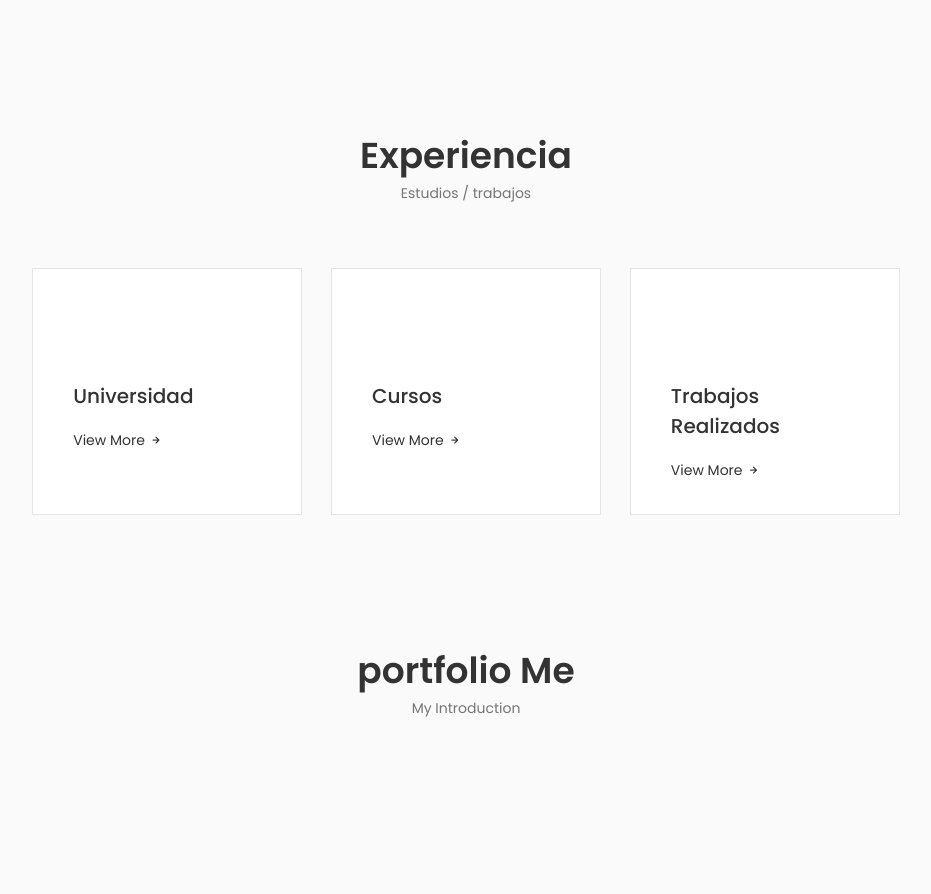
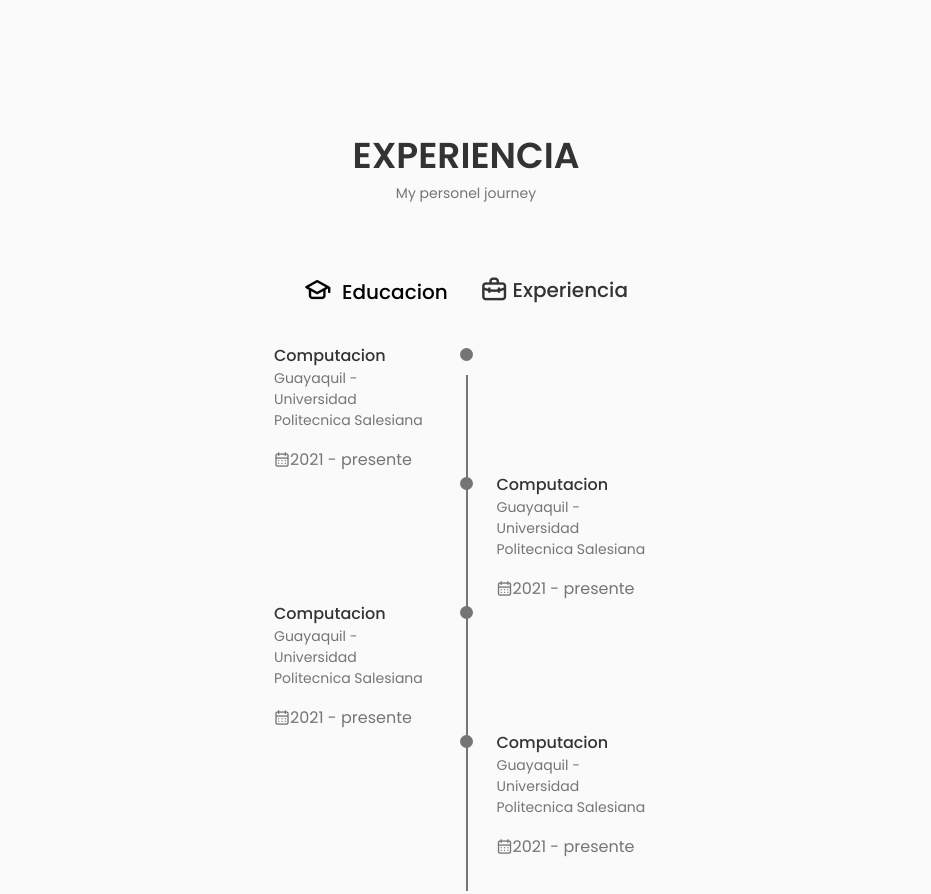
Before and after one commit to LeonardoFate/Portfolio-AV, a React (Create React App) app: page / in a window 1280 px wide. Shown: the part 1900-2794 px from the top of the page, without its empty margins (174-1105 px from the left). Built offline with nearby package versions, Linux system fonts and the light colour scheme.

Commit message:
Seccion experiencia agregada

```diff
--- a/src/App.js
+++ b/src/App.js
@@ -4,9 +4,9 @@ import Header from './components/header/Header';
 import Home from './components/home/Home';
 import About from './components/about/About';
 import Skills from './components/skills/Skills';
-import Services from './components/servicios/Services';
 import Portfolio from './components/portfolio/Portfolio';
 import Contact from './components/contact/Contact';
+import Experience from './components/experience/Experience';
 const App = () => {
 return (
     <>
@@ -15,7 +15,7 @@ return (
       <Home />
       <About />
       <Skills />
-      <Services />
+      <Experience/>
       <Portfolio />
       <Contact />
       </main>
--- /dev/null
+++ b/src/components/experience/Experience.jsx
@@ -0,0 +1,178 @@
+import React, { useState } from "react";
+import './experience.css';
+const Experience = () => {
+    const [toggleState, setToggleState] = useState(1);
+
+    const toggleTab = (index) =>{
+      setToggleState(index);
+    }
+
+  return (
+    <section className="experience section" id="experience">
+      <h2 className="section__title">EXPERIENCIA</h2>
+      <span className="section__subtitle">My personel journey</span>
+
+      <div className="experience__container container">
+        <div className="experience__tabs">
+          <div className={toggleState ===1 ?"experience__button experience__active buttom--flex": "experience__button button--flex"} onClick={() => toggleTab(1)}
+          >
+            <i className="uil uil-graduation-cap experience__icon"></i>{" "}
+            Educacion
+          </div>
+          <div className={toggleState ===2  ?"experience__button experience__active buttom--flex": "experience__button button--flex" }onClick={() => toggleTab(2)}
+          >
+            <i className="uil uil-briefcase-alt experience__icon"></i>{" "}
+            Experiencia
+          </div>
+        </div>
+
+        <div className="experience__sections">
+          <div className={toggleState ===1 ? "experience__content experience__content-active": "experience__content"}>
+            <div className="experience__data">
+              <div>
+                <h3 className="experience__title">Computacion</h3>
+                <span className="experience__subtitle">
+                  Guayaquil - Universidad Politecnica Salesiana
+                </span>
+                <div className="experience__calender">
+                  <i className="uil uil-calendar-alt"></i>2021 - presente
+                </div>
+              </div>
+              <div>
+                <span className="experience__rounder"></span>
+                <span className="experience__line"></span>
+              </div>
+            </div>
+
+            <div className="experience__data">
+              <div></div>
+              <div>
+                <span className="experience__rounder"></span>
+                <span className="experience__line"></span>
+              </div>
+              <div>
+                <h3 className="experience__title">Computacion</h3>
+                <span className="experience__subtitle">
+                  Guayaquil - Universidad Politecnica Salesiana
+                </span>
+                <div className="experience__calender">
+                  <i className="uil uil-calendar-alt"></i>2021 - presente
+                </div>
+              </div>
+            </div>
+
+
+            <div className="experience__data">
+              <div>
+                <h3 className="experience__title">Computacion</h3>
+                <span className="experience__subtitle">
+                  Guayaquil - Universidad Politecnica Salesiana
+                </span>
+                <div className="experience__calender">
+                  <i className="uil uil-calendar-alt"></i>2021 - presente
+                </div>
+              </div>
+
+              <div>
+                <span className="experience__rounder"></span>
+                <span className="experience__line"></span>
+              </div>
+            </div>
+
+            <div className="experience__data">
+              <div></div>
+              <div>
+                <span className="experience__rounder"></span>
+                <span className="experience__line"></span>
+              </div>
+              <div>
+                <h3 className="experience__title">Computacion</h3>
+                <span className="experience__subtitle">
+                  Guayaquil - Universidad Politecnica Salesiana
+                </span>
+                <div className="experience__calender">
+                  <i className="uil uil-calendar-alt"></i>2021 - presente
+                </div>
+              </div>
+            </div>
+          </div>
+
+
+
+          <div className={toggleState === 2 ? "experience__content experience__content-active": "experience__content"}>
+            <div className="experience__data">
+              <div>
+                <h3 className="experience__title">dfdfsdfsdf</h3>
+                <span className="experience__subtitle">
+                  Guayaquil - Universidad Politecnica Salesiana
+                </span>
+                <div className="experience__calender">
+                  <i className="uil uil-calendar-alt"></i>2021 - presente
+                </div>
+              </div>
+
+              <div>
+                <span className="experience__rounder"></span>
+                <span className="experience__line"></span>
+              </div>
+            </div>
+
+            <div className="experience__data">
+              <div></div>
+              <div>
+                <span className="experience__rounder"></span>
+                <span className="experience__line"></span>
+              </div>
+              <div>
+                <h3 className="experience__title">asdasdasdasd</h3>
+                <span className="experience__subtitle">
+                  Guayaquil - Universidad Politecnica Salesiana
+                </span>
+                <div className="experience__calender">
+                  <i className="uil uil-calendar-alt"></i>2021 - presente
+                </div>
+              </div>
+            </div>
+
+
+            <div className="experience__data">
+              <div>
+                <h3 className="experience__title">asdasdasdasdasd</h3>
+                <span className="experience__subtitle">
+                  Guayaquil - Universidad Politecnica Salesiana
+                </span>
+                <div className="experience__calender">
+                  <i className="uil uil-calendar-alt"></i>2021 - presente
+                </div>
+              </div>
+
+              <div>
+                <span className="experience__rounder"></span>
+                <span className="experience__line"></span>
+              </div>
+            </div>
+
+            <div className="experience__data">
+              <div></div>
+              <div>
+                <span className="experience__rounder"></span>
+                <span className="experience__line"></span>
+              </div>
+              <div>
+                <h3 className="experience__title">asdasdasdasd</h3>
+                <span className="experience__subtitle">
+                  Guayaquil - Universidad Politecnica Salesiana
+                </span>
+                <div className="experience__calender">
+                  <i className="uil uil-calendar-alt"></i>2021 - presente
+                </div>
+              </div>
+            </div>
+          </div>
+        </div>
+      </div>
+    </section>
+  );
+};
+
+export default Experience;
--- /dev/null
+++ b/src/components/experience/experience.css
@@ -0,0 +1,115 @@
+.experience__container {
+  max-width: 768px;
+}
+
+.experience__tabs {
+  display: flex;
+  justify-content: center;
+  margin-bottom: var(--mb-2);
+}
+
+.experience__button {
+  font-size: var(--h3-font-size);
+  font-weight: var(--font-medium);
+  color: var(--title-color);
+  margin: 0 var(--mb-1);
+  cursor: pointer;
+}
+.experience__button:hover {
+  color: var(--title-color-dark);
+}
+
+.experience__icon {
+  font-size: 1.8rem;
+  margin-right: var(--mb-0-25);
+}
+
+.experience__active {
+  color: var(--title-color-dark);
+}
+
+.experience__sections {
+  display: grid;
+  grid-template-columns: 0.5fr;
+  justify-content: center;
+}
+
+.experience__content {
+  display: none;
+}
+
+.experience__content-active {
+  display: block;
+}
+.experience__data {
+  display: grid;
+  grid-template-columns: 1fr max-content 1fr;
+  column-gap: 1.5rem;
+
+}
+
+.experience__title {
+  font-size: var(--normal-font-size);
+  font-weight: var(--font-medium);
+}
+
+.experience__subtitle {
+  display: inline-block;
+  font-size: var(--small-font-size);
+  margin-bottom: var(--mb-1);
+}
+
+.experience__calendar {
+  font-size: var(--small-font-size);
+}
+
+.experience__rounder {
+  display: inline-block;
+  width: 13px;
+  height: 13px;
+  background-color: var(--text-color);
+  border-radius: 50%;
+}
+
+.experience__line {
+  display: block;
+  width: 2px;
+  height: 100%;
+  background-color: var(--text-color);
+  transform: translate(6px, 7px);
+}
+
+
+/*=============== BREAKPOINTS ===============*/
+/* For large devices */
+@media screen and (max-width: 992px) {
+    .experience__container{
+        margin-left: auto;
+        margin-right: auto;
+    }
+  }
+
+  /* For medium devices */
+  @media screen and (max-width: 768px) {
+  .experience__container{
+    margin-left: var(--mb-1-5);
+    margin-right: var(--mb-1-5);
+  }
+  }
+
+  @media screen and (max-width: 576px) {
+    .experience__sections{
+        grid-template-columns: initial;
+    }
+
+    .experience__button{
+        margin: 0 var(--mb-0-75);
+    }
+  }
+
+  /* For small devices */
+  @media screen and (max-width: 350px) {
+ .experience__data{
+    gap: .5rem;
+ }
+  }
--- a/src/components/header/Header.jsx
+++ b/src/components/header/Header.jsx
@@ -32,7 +32,7 @@ const Header = () => {
                     </li>
 
                     <li className="nav__item">
-                        <a href="#services" className="nav__link">
+                        <a href="#experience" className="nav__link">
                             <i className="uil uil-briefcase-alt nav__icon"></i>
                             <span className="nav__text">Experiencia</span>
                         </a>
--- a/src/components/header/header.css
+++ b/src/components/header/header.css
@@ -3,7 +3,7 @@
   position: fixed;
   top: 0;
   left: 0;
-  z-index: var(z-index);
+  z-index: var(--z-fixed);
   background-color: var(--body-color);
 }
 
--- a/src/components/servicios/Services.jsx
+++ b/src/components/servicios/Services.jsx
@@ -8,7 +8,7 @@ const Services = () => {
   }
   return (
     <section className="services section" id="services">
-      <h2 className="section__title">Experiencia</h2>
+      <h2 className="section__title">Servicios</h2>
       <span className="section__subtitle">Estudios / trabajos</span>
 
       <div className="services__container container grid">
```
Also changed, not shown: 1 other file (tests, documents, lock files or other folders).
